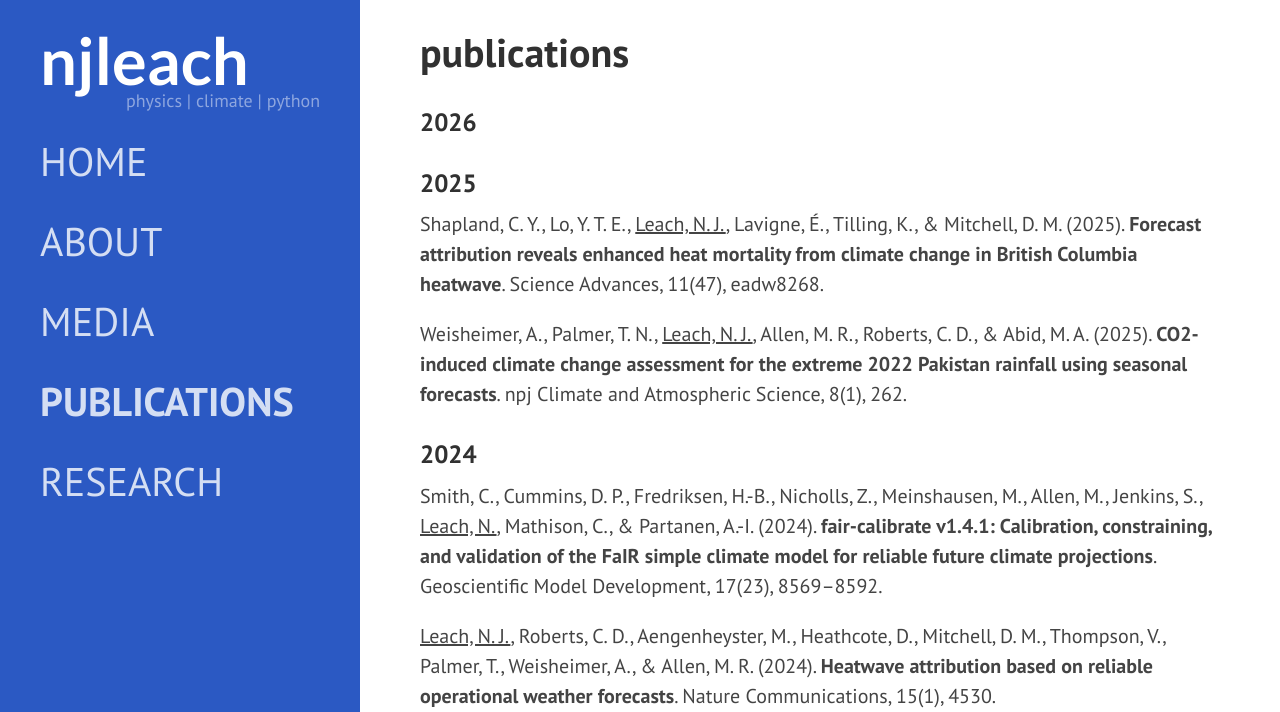
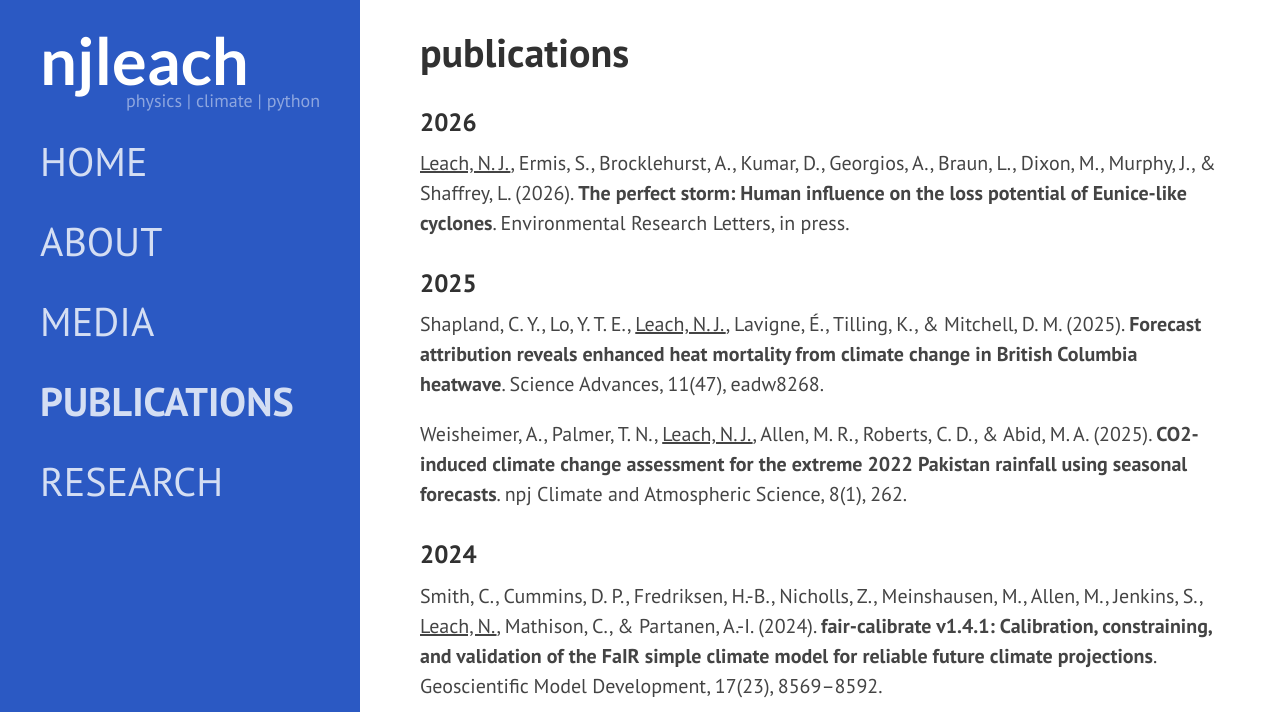
Before and after one commit to njleach/njleach.github.io, a Jekyll site: the page built from _pages/publications.md, in a window 1280 px wide and 900 px high, cut to the strip 0-712 px from the top of the window. Built offline with Jekyll 4.4.1, drawn with Linux system fonts in a browser that asks for light colours; nearby versions of some CDN libraries; some web fonts are replaced.

Commit message:
update pubs

```diff
--- a/_pages/publications.md
+++ b/_pages/publications.md
@@ -5,6 +5,8 @@ permalink: /publications/
 ---
 
 ### 2026
+
+[<u>Leach, N. J.</u>, Ermis, S., Brocklehurst, A., Kumar, D., Georgios, A., Braun, L., Dixon, M., Murphy, J., & Shaffrey, L. (2026). **The perfect storm: Human influence on the loss potential of Eunice-like cyclones**. Environmental Research Letters, in press.](https://doi.org/10.22541/essoar.175096330.07547825/v1){:target="_blank"}
 
 ### 2025
 
```
